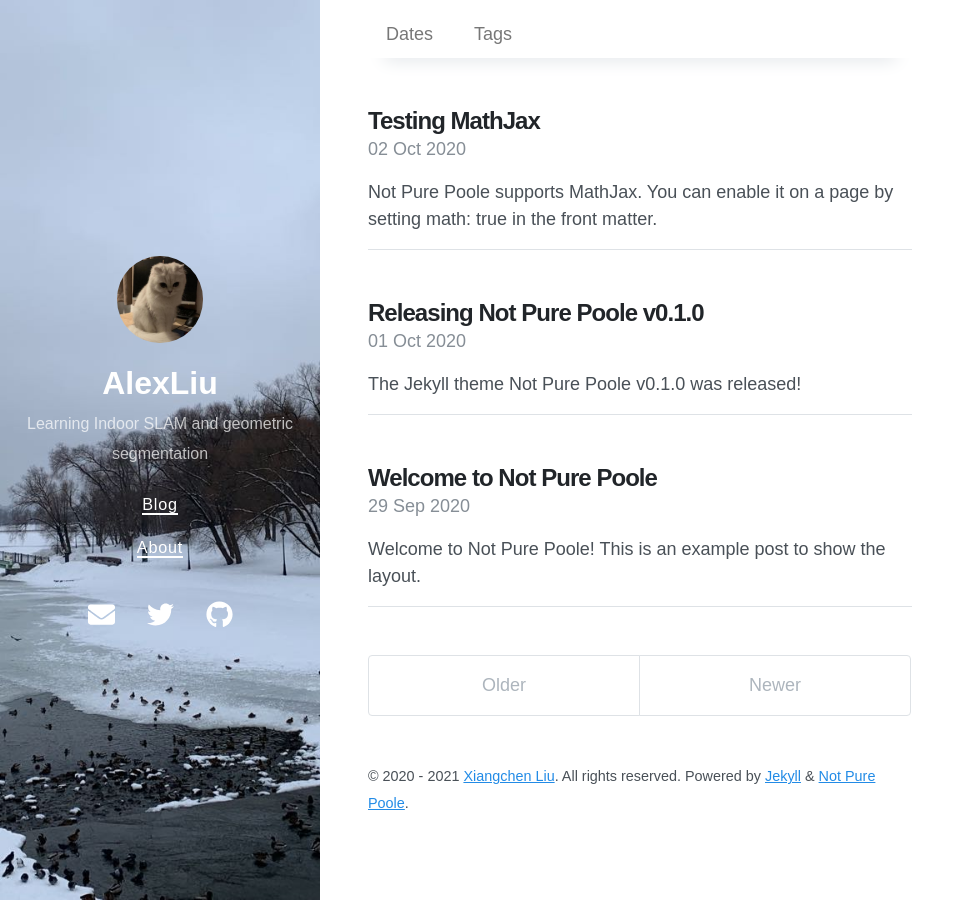
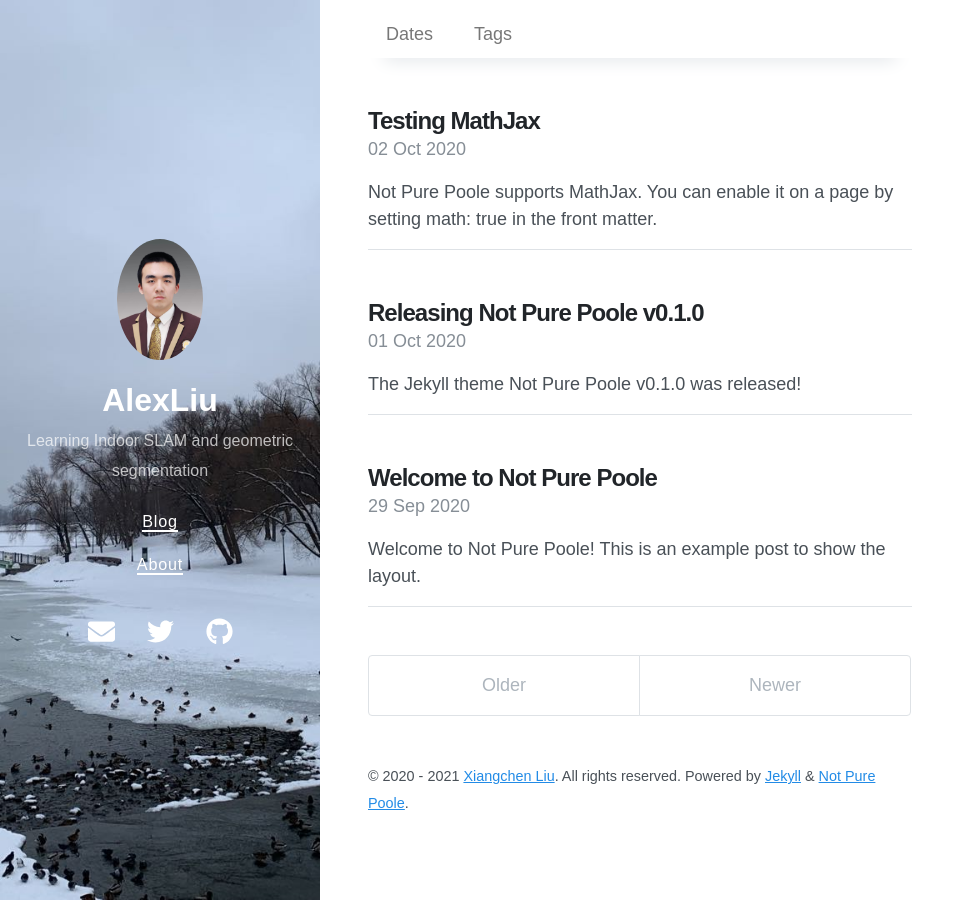
Before and after one commit to LeonGoretzkatju/LeonGoretzkatju.github.io, a Jekyll site: the page built from index.html, in a window 1280 px wide. Shown: the whole page, without its empty margins (0-975 px from the left). Built offline with Jekyll 4.4.1, drawn with Linux system fonts in a browser that asks for light colours; nearby versions of some CDN libraries; the list of posts is cut into pages by our own code.

Commit message:
Update _config.yml

```diff
--- a/_config.yml
+++ b/_config.yml
@@ -2,7 +2,7 @@
 title: AlexLiu
 description: Learning Indoor SLAM and geometric segmentation
 url: https://leongoretzkatju.github.io/
-avatar: /avatar.jpeg
+avatar: /student.jpg
 paginate: 5
 permalink: pretty
 cover_image: /bg.jpeg
```
